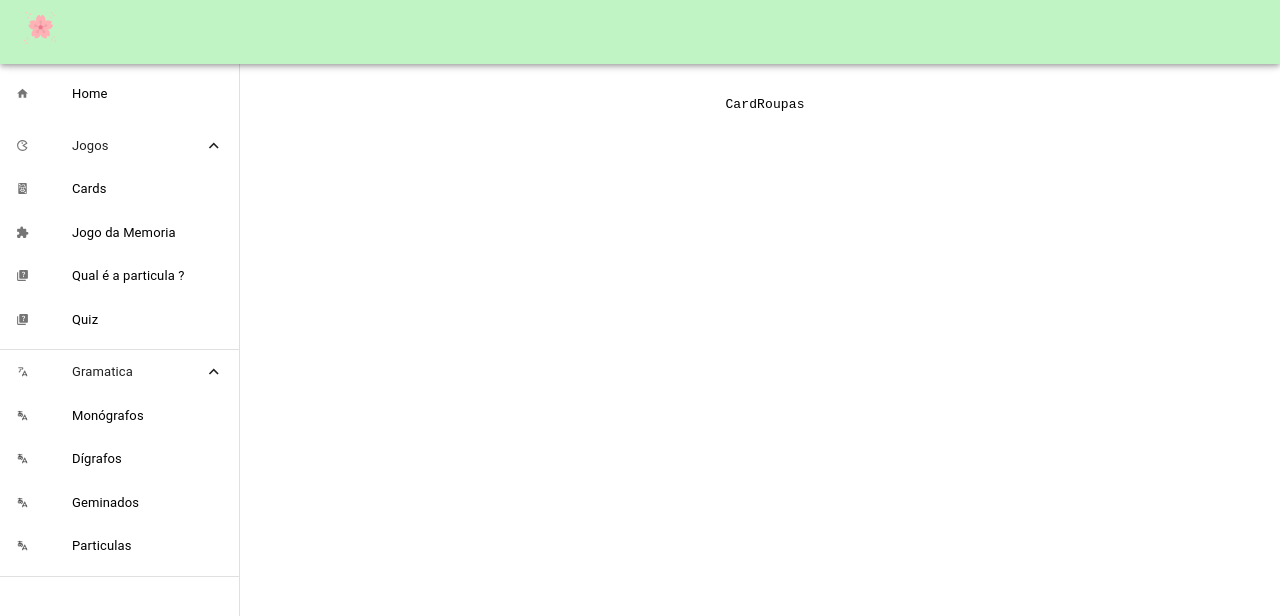
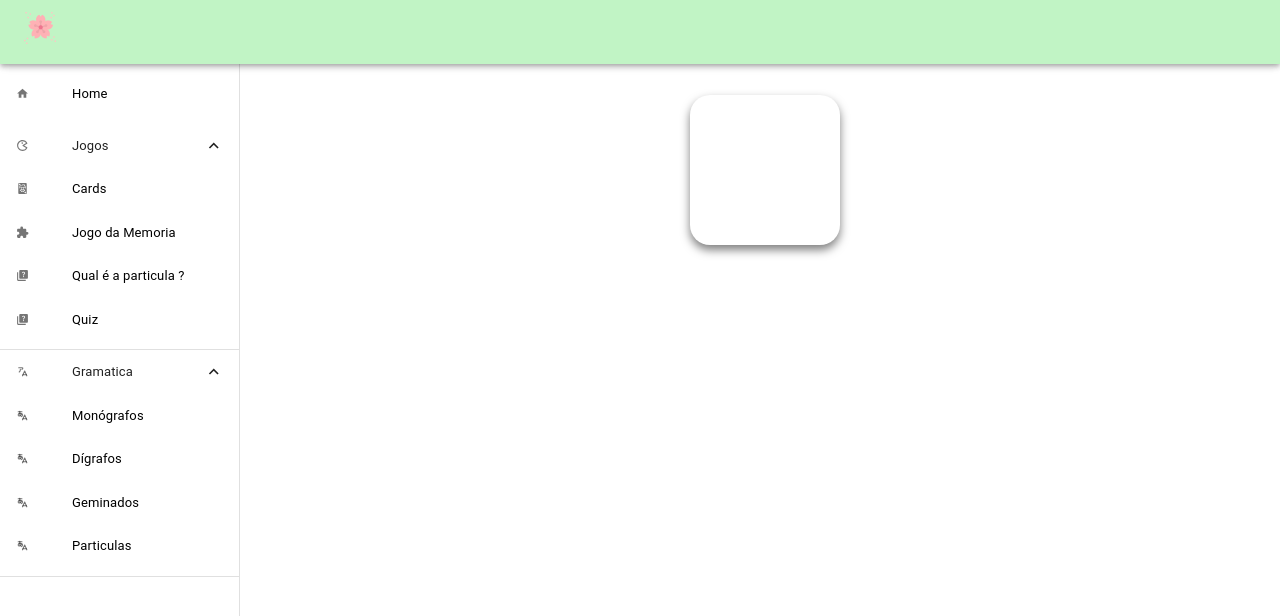
Before and after one commit to deborafsm/nihongo-san, a React (Create React App) app in the folder my-app/: page /roupas in a window 1280 px wide. Shown: the top 616 px of the page. Built offline with nearby package versions, Linux system fonts and the light colour scheme.

Commit message:
create: interface roupas

```diff
--- a/my-app/src/pages/CardRoupas.jsx
+++ b/my-app/src/pages/CardRoupas.jsx
@@ -1,7 +1,10 @@
-import React from 'react'
-
+import React from "react";
+import Card from "../components/Cards/CardMain";
+import roupas from "../json/roupas.jsx";
 export default function CardRoupas() {
   return (
-    <div>CardRoupas</div>
-  )
+    <div>
+      <Card></Card>
+    </div>
+  );
 }
```
Also changed, not shown: my-app/src/json/roupas.jsx (added).
